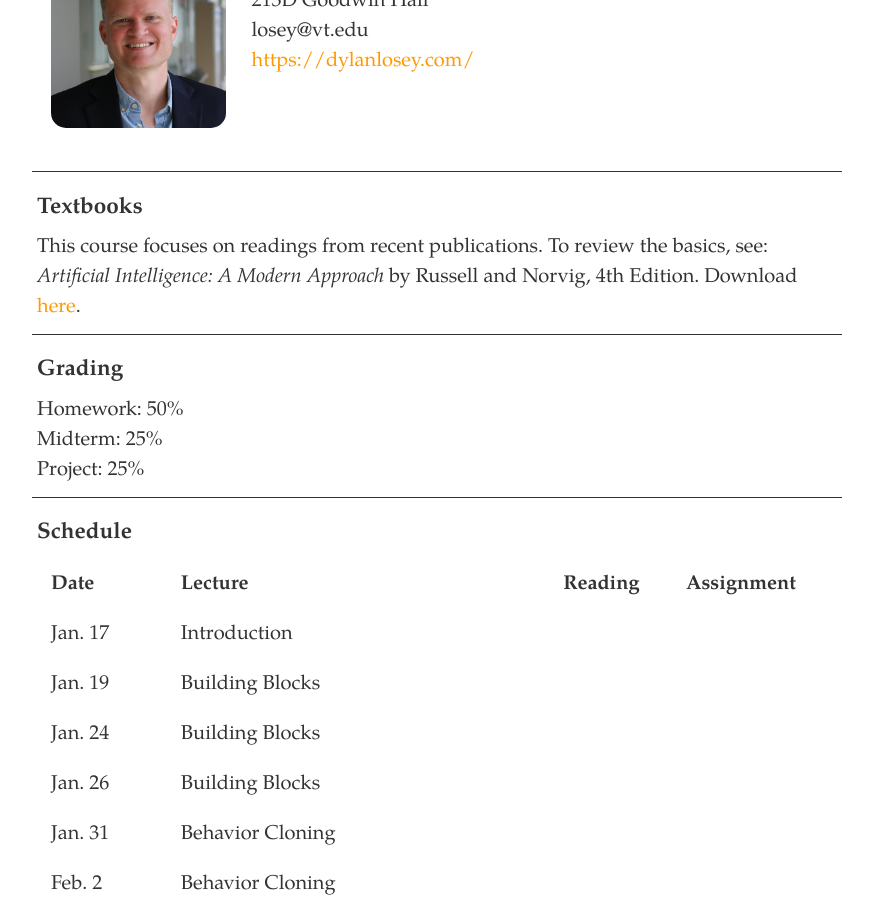
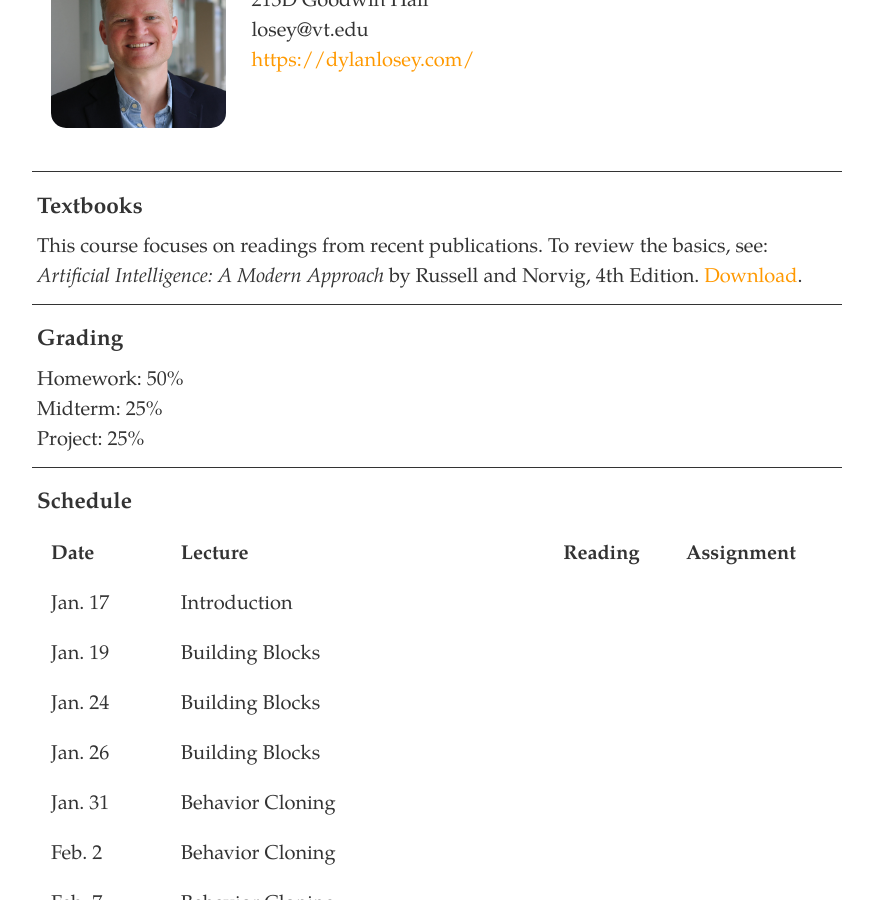
Before and after one commit to dylan-losey/dylan-losey.github.io, a Jekyll site: the page built from me5824-spring23.html, in a window 1280 px wide and 900 px high, scrolled down 1226 px. Shown: the whole window, without its empty margins (203-1076 px from the left). Built offline with Jekyll 4.4.1, drawn with Linux system fonts in a browser that asks for light colours; nearby versions of some CDN libraries.

Commit message:
spring course

```diff
--- a/me5824-spring23.html
+++ b/me5824-spring23.html
@@ -104,7 +104,7 @@
 <hr>
 <div>
   <h3>Textbooks</h3>
-  <p>This course focuses on readings from recent publications. To review the basics, see: <i>Artificial Intelligence: A Modern Approach</i> by Russell and Norvig, 4th Edition. Download <a class="link" href="https://drive.google.com/file/d/1IUjVlwH9aq9RIOzz1dS5uat4bwyXX8l1/view?usp=sharing">here</a>.</p>
+  <p>This course focuses on readings from recent publications. To review the basics, see: <i>Artificial Intelligence: A Modern Approach</i> by Russell and Norvig, 4th Edition. <a class="link" href="https://drive.google.com/file/d/1IUjVlwH9aq9RIOzz1dS5uat4bwyXX8l1/view?usp=sharing">Download</a>.</p>
 </div>
 
 <hr>
@@ -380,7 +380,7 @@
   <p><b>Exam.</b> Students are not allowed to collaborate during the exam.</p>
   <p><b>Project.</b> Students are invited to complete the project in teams.
   If you are having an issue within your team, you should first meet with your team and attempt to resolve the problem. If the issue persists, please notify me and we can look for an appropriate solution.</p>
-  All submitted materials are considered graded work and are subject to the Honor Code.
+  <p>All submitted materials are considered graded work and are subject to the Honor Code.</p>
 </div>
 
 
```
